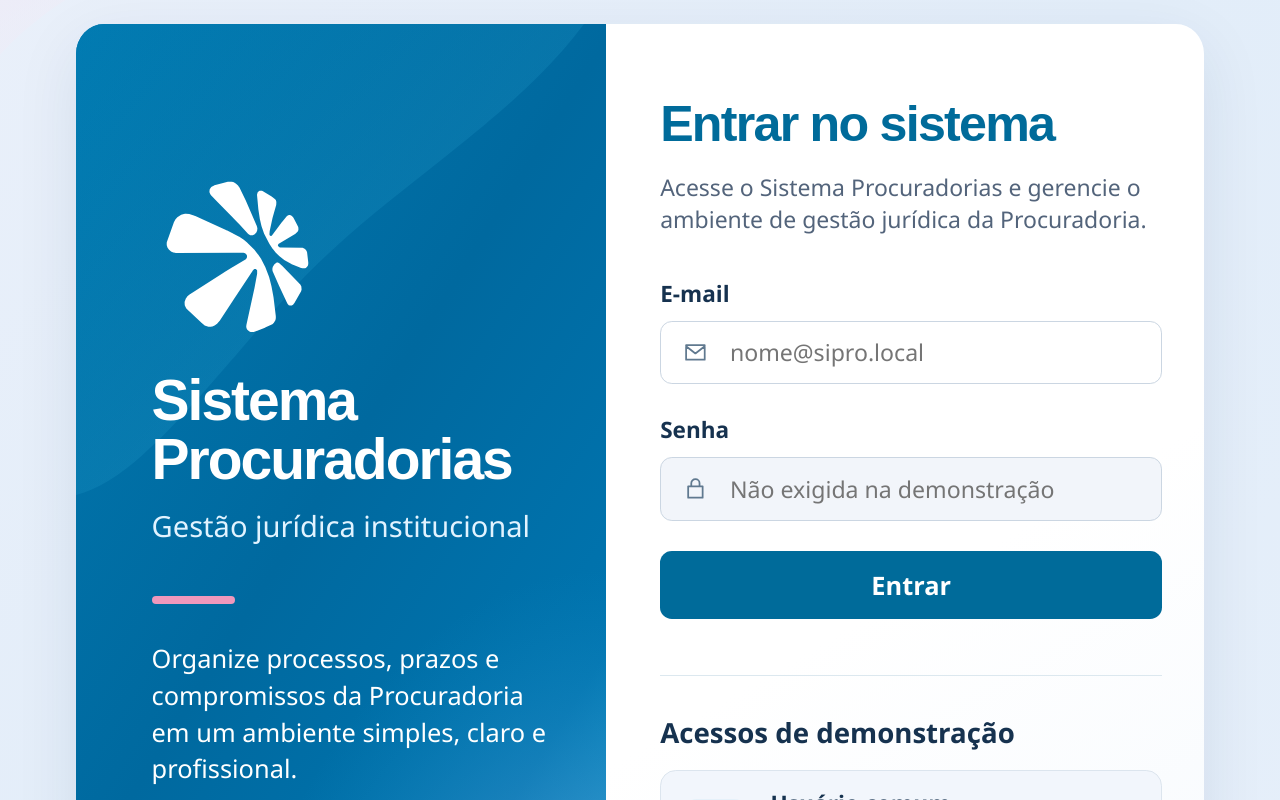
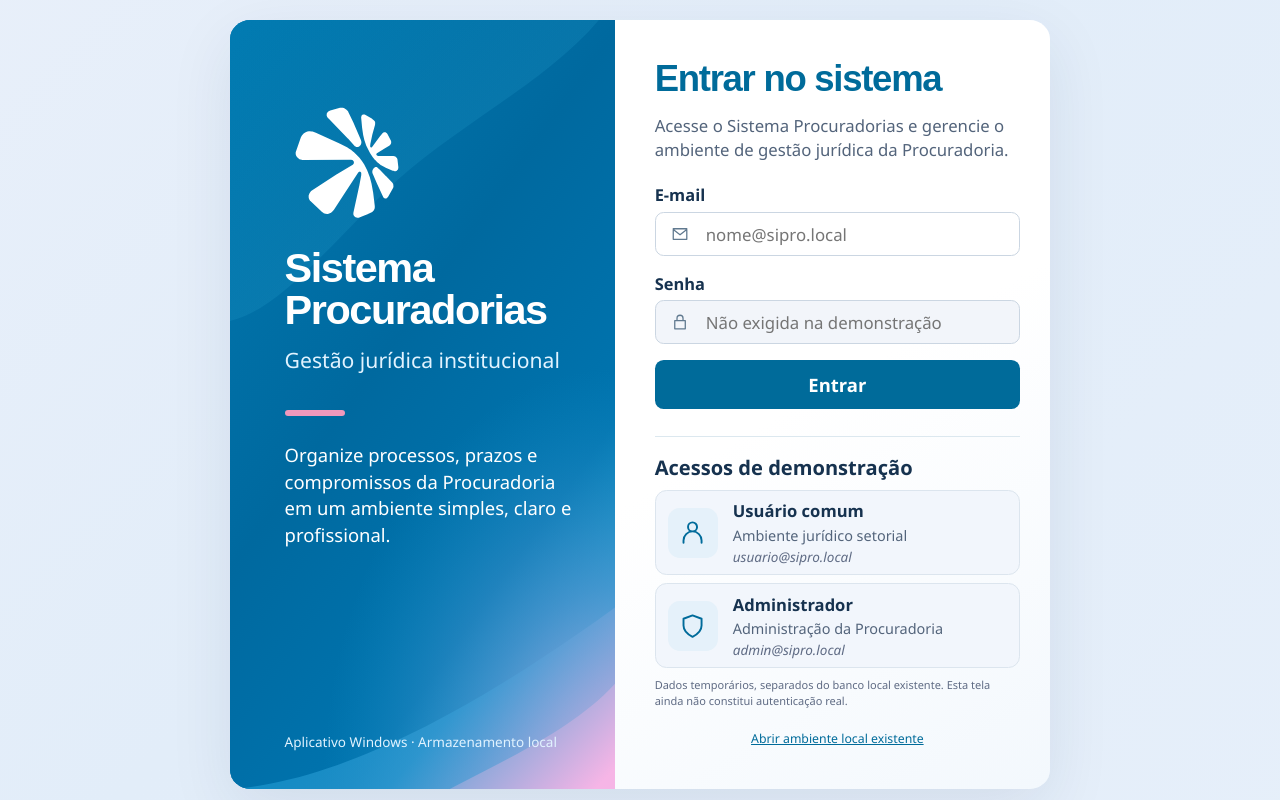
Before and after one commit to aqnoeu/sispro, a React (Vite) app: page /#/login in a window 1280 px wide. Shown: the top 800 px of the page. Built offline with nearby package versions, Linux system fonts and the light colour scheme.

Commit message:
1.0.10 — ajusta login à altura útil da janela

```diff
--- a/package.json
+++ b/package.json
@@ -1,7 +1,7 @@
 {
   "name": "sipro",
   "private": true,
-  "version": "1.0.9",
+  "version": "1.0.10",
   "type": "module",
   "scripts": {
     "dev": "vite",
--- a/src/styles/experience.css
+++ b/src/styles/experience.css
@@ -164,3 +164,34 @@ button:disabled { cursor:not-allowed; }
 @media(prefers-reduced-motion:reduce) { .auth-layout.sipro-auth-layout { animation:none; } }
 
 .login-sr-only { position:absolute; width:1px; height:1px; padding:0; margin:-1px; overflow:hidden; clip-path:inset(50%); white-space:nowrap; border:0; }
+
+/* Fit the approved login to the usable window, not the monitor width.
+   Keep natural document scrolling as a fallback for zoom, error messages
+   and very short windows. Never hide or clip the form. */
+@media (min-width:900px) {
+ .auth-page { min-height:100dvh; padding:20px 0; align-items:safe center; }
+ .auth-layout.sipro-auth-layout { width:min(1128px,calc(100% - 48px),max(720px,calc((100dvh - 40px) * 1.08))); }
+ .sipro-auth-layout .auth-hero { padding-top:10.5cqw; padding-bottom:4.5cqw; }
+ .sipro-auth-layout .auth-card { padding-top:4.8cqw; padding-bottom:3.4cqw; }
+ .sipro-auth-layout .auth-card__header p { font-size:max(14px,2.04cqw); }
+ .sipro-auth-layout .auth-form { margin-top:2.7cqw; gap:1.9cqw; }
+ .sipro-auth-layout .form-field { gap:.7cqw; }
+ .sipro-auth-layout .form-field > span { font-size:max(14px,2cqw); }
+ .sipro-auth-layout .login-input-wrap input { min-height:44px; font-size:max(14px,2.05cqw); padding-top:.8cqw; padding-bottom:.8cqw; }
+ .sipro-auth-layout .auth-form__submit { min-height:44px; }
+ .sipro-auth-layout .auth-demo { margin-top:3.3cqw; padding-top:2.1cqw; }
+ .sipro-auth-layout .auth-demo__list { margin-top:1.1cqw; gap:1cqw; }
+ .sipro-auth-layout .auth-demo__user { min-height:8.6cqw; padding:1cqw 1.5cqw; }
+ .sipro-auth-layout .login-profile-text strong { font-size:max(14px,2.02cqw); }
+ .sipro-auth-layout .login-profile-text span { font-size:max(12px,1.76cqw); }
+ .sipro-auth-layout .login-profile-text small { font-size:max(12px,1.65cqw); }
+ .sipro-auth-layout .sipro-demo-note { font-size:max(11px,1.25cqw); margin-top:1cqw; }
+}
+@media (min-width:900px) and (max-height:700px) {
+ .auth-page { padding:12px 0; }
+ .sipro-auth-layout .auth-hero { padding-top:6cqw; padding-bottom:3cqw; }
+ .sipro-auth-layout .auth-card { padding-top:3cqw; padding-bottom:2.5cqw; }
+ .sipro-auth-layout .auth-form { margin-top:1.8cqw; gap:1.1cqw; }
+ .sipro-auth-layout .auth-demo { margin-top:2cqw; padding-top:1.4cqw; }
+ .sipro-auth-layout .auth-demo__user { min-height:7.5cqw; }
+}
```
Also changed, not shown: 2 other files (tests, documents, lock files or other folders).
